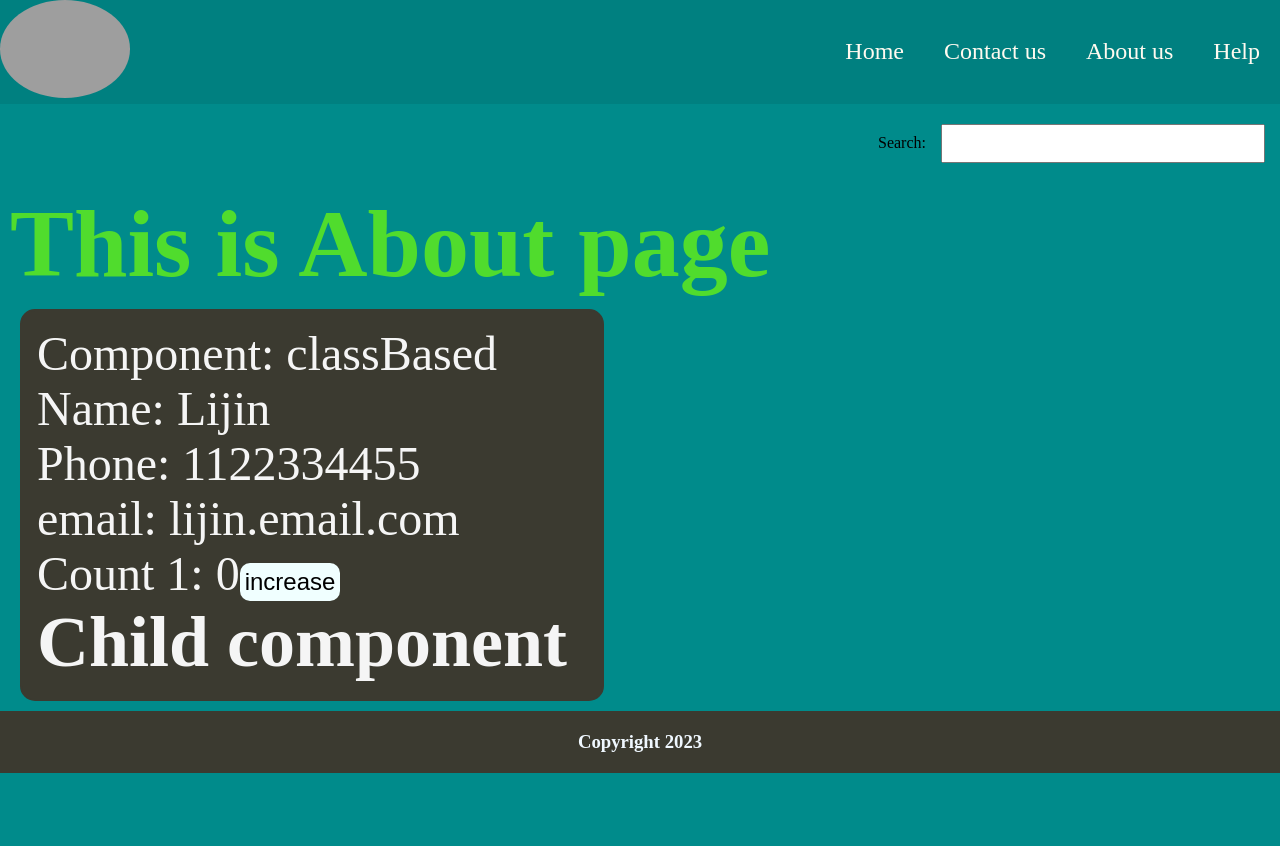
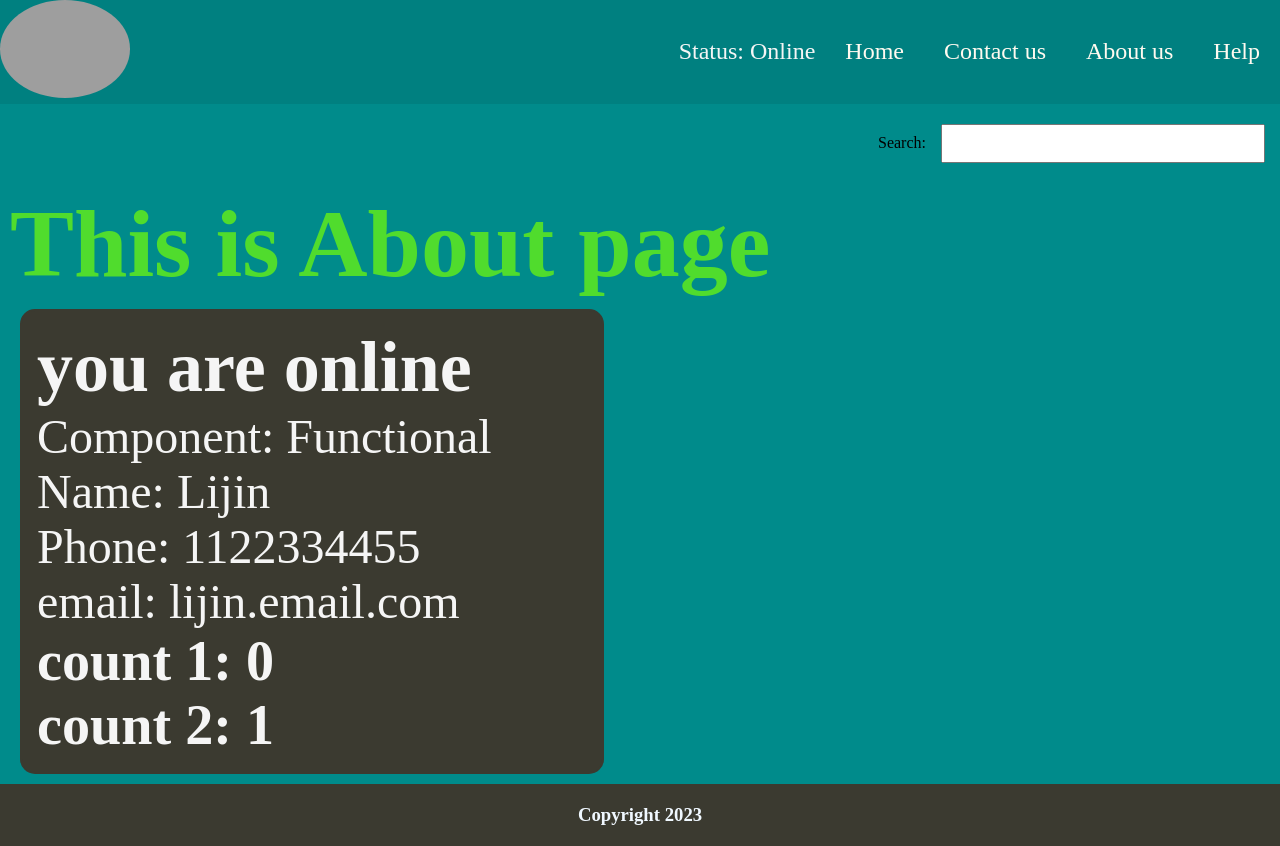
Before and after one commit to nlijin/FoodApp, a React (Vite) app: page /about in a window 1280 px wide. Before the commit the page ends 800 px from the top, so only its background shows below. Built offline with nearby package versions, Linux system fonts and the light colour scheme; grey boxes are pictures that could not be loaded.

Commit message:
added onlineStatus hook to about and header

```diff
--- a/src/components/About.jsx
+++ b/src/components/About.jsx
@@ -1,22 +1,22 @@
-// import User from "./User";
-import UserClass from "./UserClass";
+import User from "./User";
+// import UserClass from "./UserClass";
 
 const About = () => {
   return (
     <div className="about">
       <h1>This is About page</h1>
-      {/* <User
+      <User
         name={"Lijin"}
         phone={1122334455}
         email={"lijin.email.com"}
         comptype={"Functional"}
-      /> */}
-      <UserClass
+      />
+      {/* <UserClass
         name={"Lijin"}
         phone={1122334455}
         email={"lijin.email.com"}
         comptype={"classBased"}
-      />
+      /> */}
     </div>
   );
 };
--- a/src/components/Header.jsx
+++ b/src/components/Header.jsx
@@ -1,7 +1,10 @@
 import { Link } from "react-router-dom";
 import { LOGO_URL } from "../utils/constants";
+import useStatusOnline from "../utils/useStatusOnline";
 
 const Header = () => {
+  const onlineStatus = useStatusOnline();
+
   return (
     <div className="header">
       <div className="logo-container">
@@ -9,6 +12,7 @@ const Header = () => {
       </div>
 
       <ul className="nav-container">
+        <li>{onlineStatus ? "Status: Online" : "Status: offline"}</li>
         <li>
           <Link to="/"> Home </Link>
         </li>
--- a/src/components/ResBody.jsx
+++ b/src/components/ResBody.jsx
@@ -17,9 +17,9 @@ const ResBody = () => {
     const data = await fetch(RESTAURANTS_URL);
     const json = await data.json();
 
-    const restaurants =
-      json?.data?.cards[2]?.card?.card?.gridElements?.infoWithStyle
-        ?.restaurants;
+    const { restaurants } =
+      json?.data?.cards[2]?.card?.card?.gridElements?.infoWithStyle;
+
     setListOfRestaurants(restaurants);
     setFilteredRestaurant(restaurants);
   };
--- a/src/components/User.jsx
+++ b/src/components/User.jsx
@@ -1,9 +1,14 @@
 import { useState } from "react";
+import useStatusOnline from "../utils/useStatusOnline";
 const User = ({ name, phone, email, comptype }) => {
   const [count] = useState(0);
   const [count2] = useState(1);
+
+  const onlineStatus = useStatusOnline();
+
   return (
     <div className="user-card">
+      <h2>{onlineStatus ? "you are online" : "you are offline"}</h2>
       <p>Component: {comptype} </p>
       <p>Name: {name}</p>
       <p>Phone: {phone}</p>
--- /dev/null
+++ b/src/utils/useStatusOnline.js
@@ -0,0 +1,18 @@
+import { useEffect, useState } from "react";
+
+const useStatusOnline = () => {
+  const [onlineStatus, setOnlineStatus] = useState(true);
+  useEffect(() => {
+    window.addEventListener("online", () => {
+      setOnlineStatus(true);
+    });
+    window.addEventListener("offline", () => {
+      setOnlineStatus(false);
+    });
+  }, []);
+
+  console.log(onlineStatus);
+  return onlineStatus;
+};
+
+export default useStatusOnline;
```
